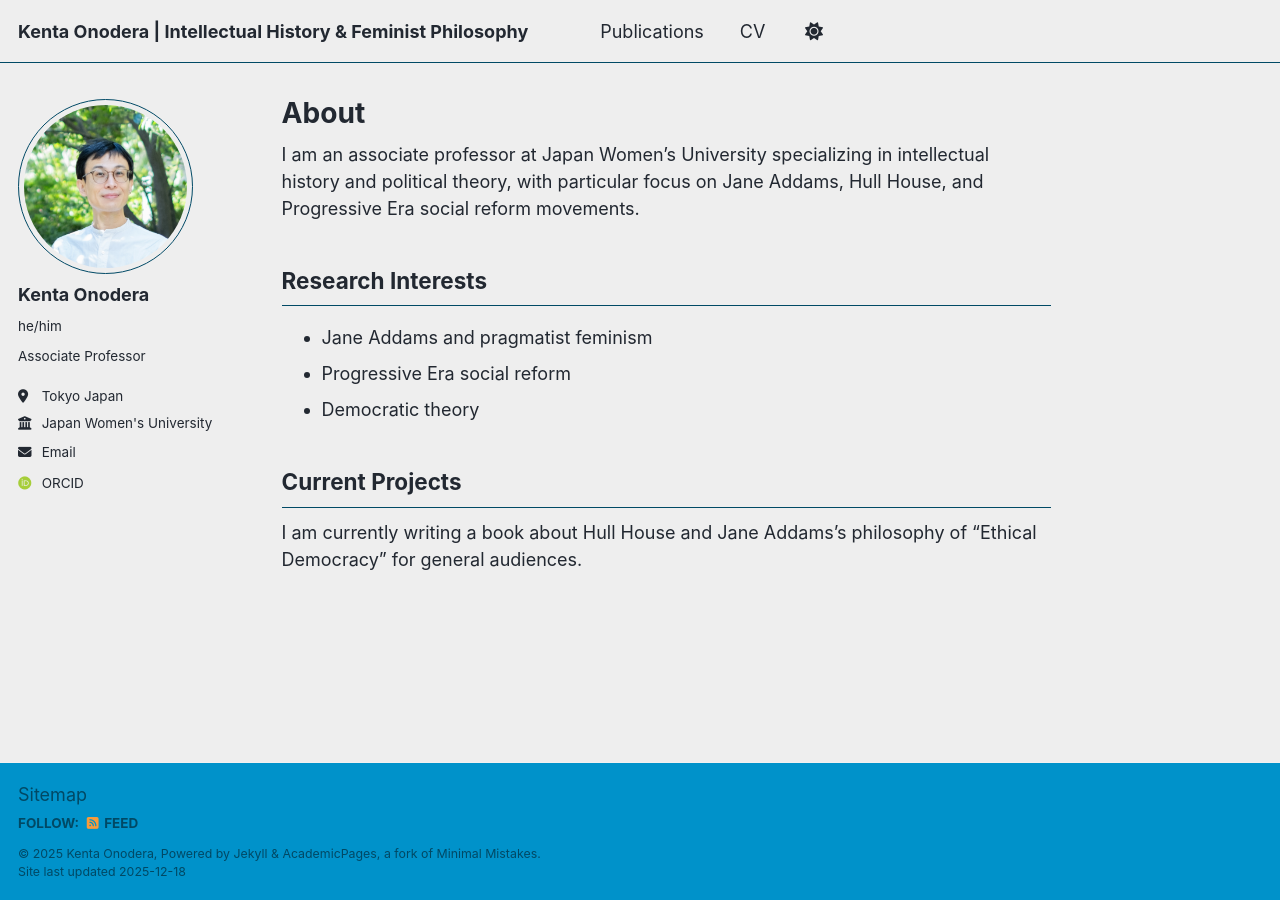
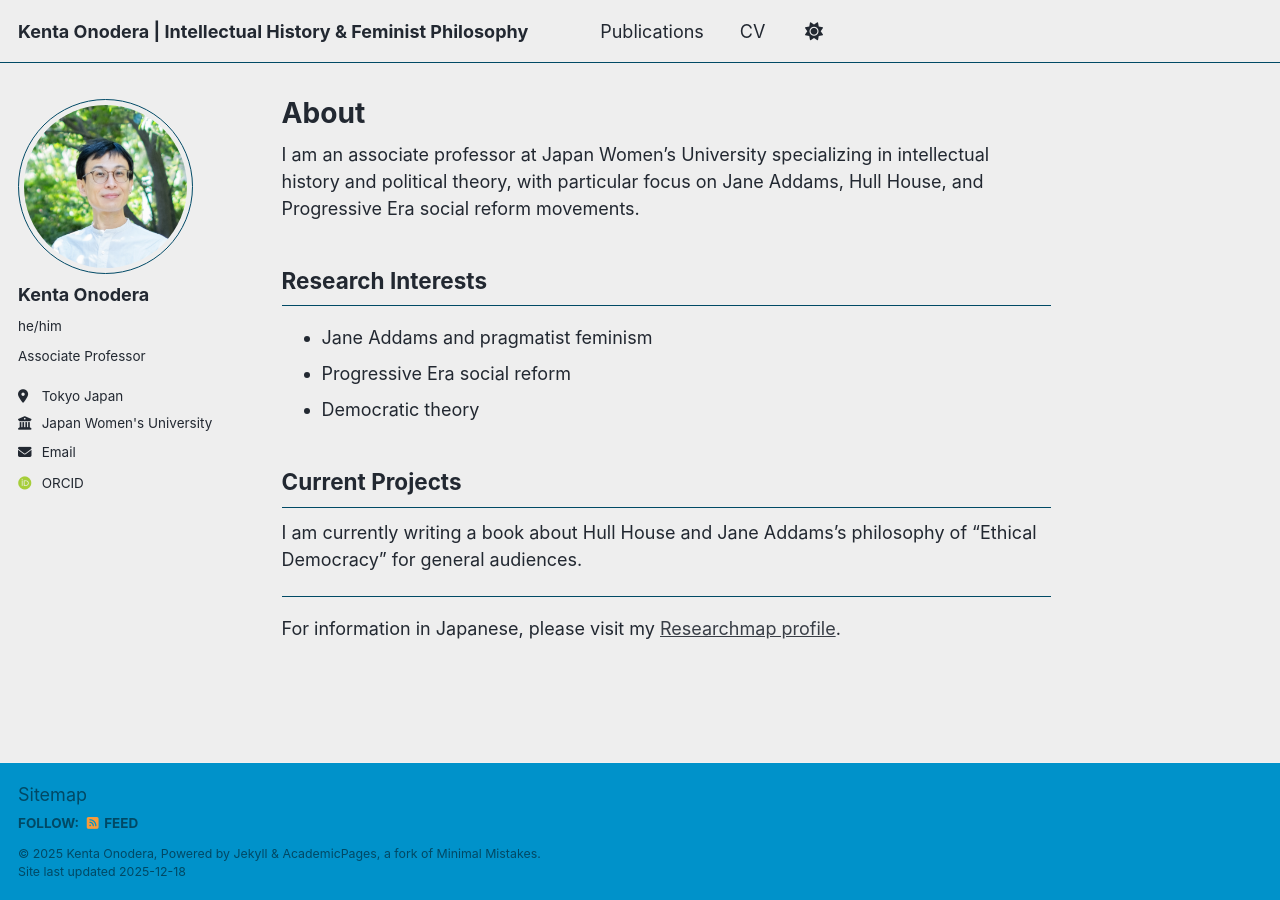
Before and after one commit to kenta-onodera/kenta-onodera.github.io, a Jekyll site: the page built from _pages/about.md, in a window 1280 px wide. Built offline with Jekyll 4.4.1, drawn with Linux system fonts in a browser that asks for light colours; some web fonts are replaced; a script bundle is joined from its source files by our own code; library files that are not in the unit come from our copies.

Commit message:
Update about.md

```diff
--- a/_pages/about.md
+++ b/_pages/about.md
@@ -16,3 +16,7 @@ I am an associate professor at Japan Women's University specializing in intellec
 
 ## Current Projects
 I am currently writing a book about Hull House and Jane Addams's philosophy of "Ethical Democracy" for general audiences.
+
+---
+
+For information in Japanese, please visit my [Researchmap profile](https://researchmap.jp/ktondr).
```
